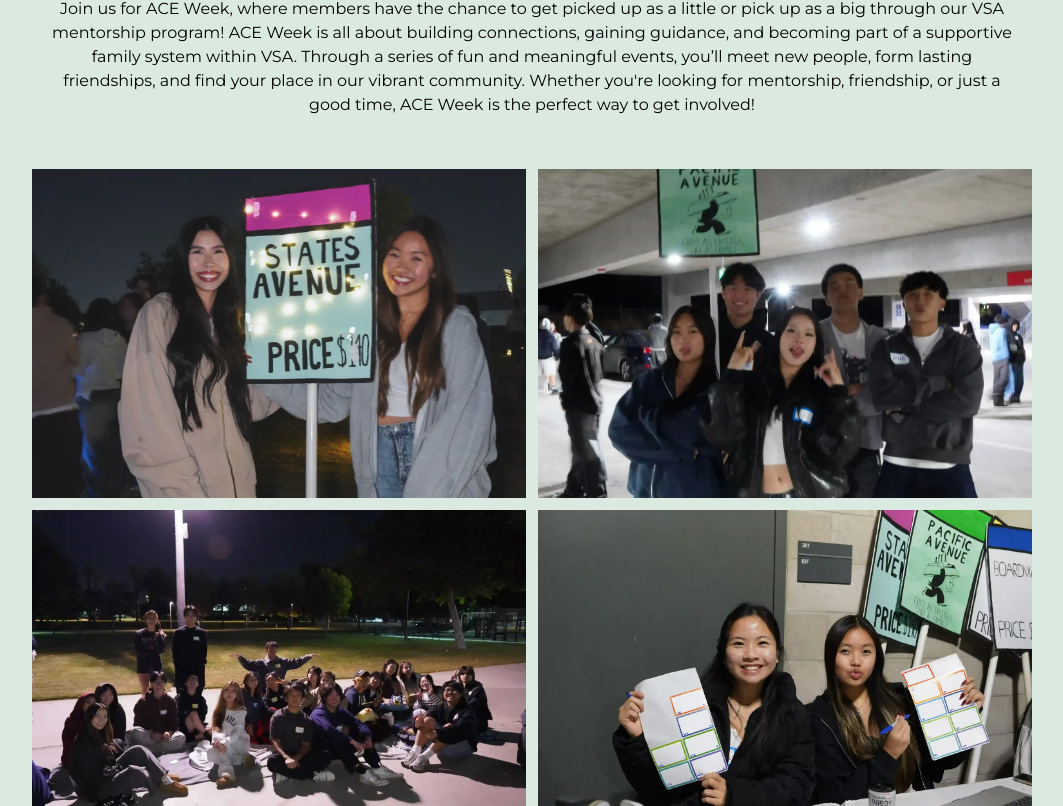
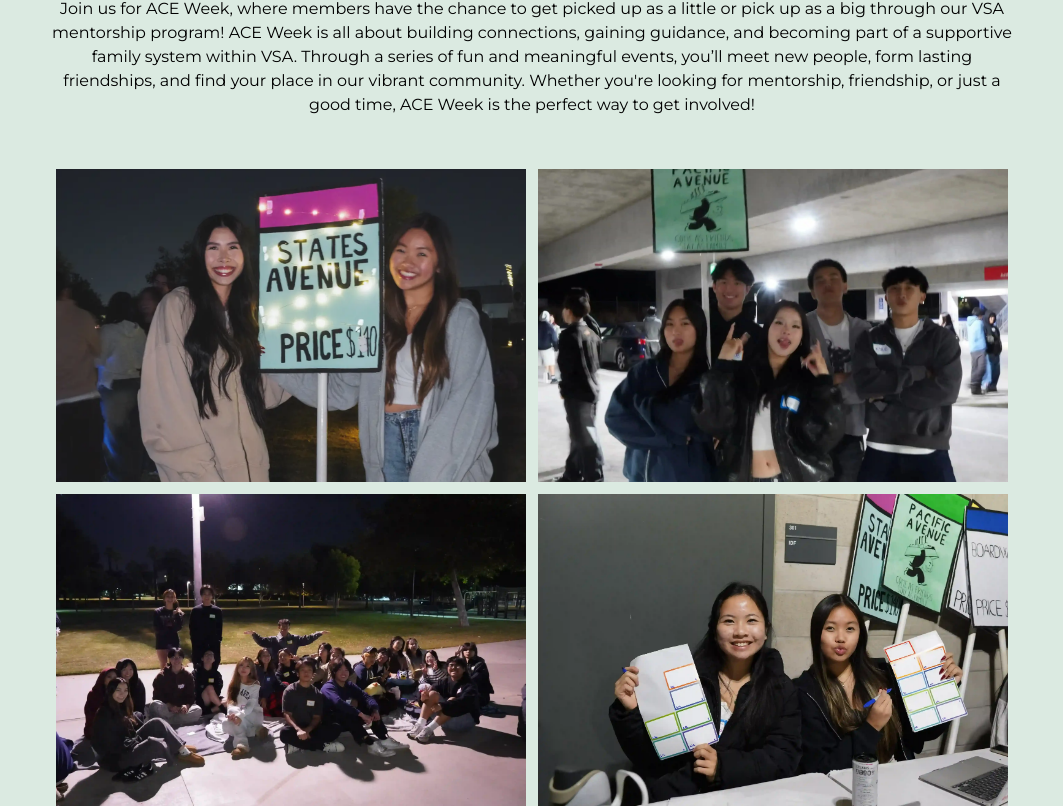
Before and after one commit to acm-ucr/vsa-website, a Next.js app: page /gallery/aceweek in a window 1280 px wide. Shown: the part 374-1180 px from the top of the page, without its empty margins (108-1171 px from the left). Built offline with nearby package versions, Linux system fonts and the light colour scheme.

Commit message:
Changing GalleryGrid to flex

```diff
--- a/src/components/gallery/GalleryGrid.tsx
+++ b/src/components/gallery/GalleryGrid.tsx
@@ -8,13 +8,13 @@ interface GalleryGridProp {
 
 const GridCard = ({ images }: GalleryGridProp) => {
   return (
-    <div className="grid grid-cols-2 gap-3 pt-8">
+    <div className="flex flex-wrap place-content-center gap-3 pt-8">
       {images.map((image, index) => (
         <Image
           src={image}
           alt={"General Meetings Image" + (index + 1)}
           key={index}
-          className="aspect-[3/2] object-cover"
+          className="aspect-[3/2] w-47/100 object-cover"
         />
       ))}
     </div>
```
